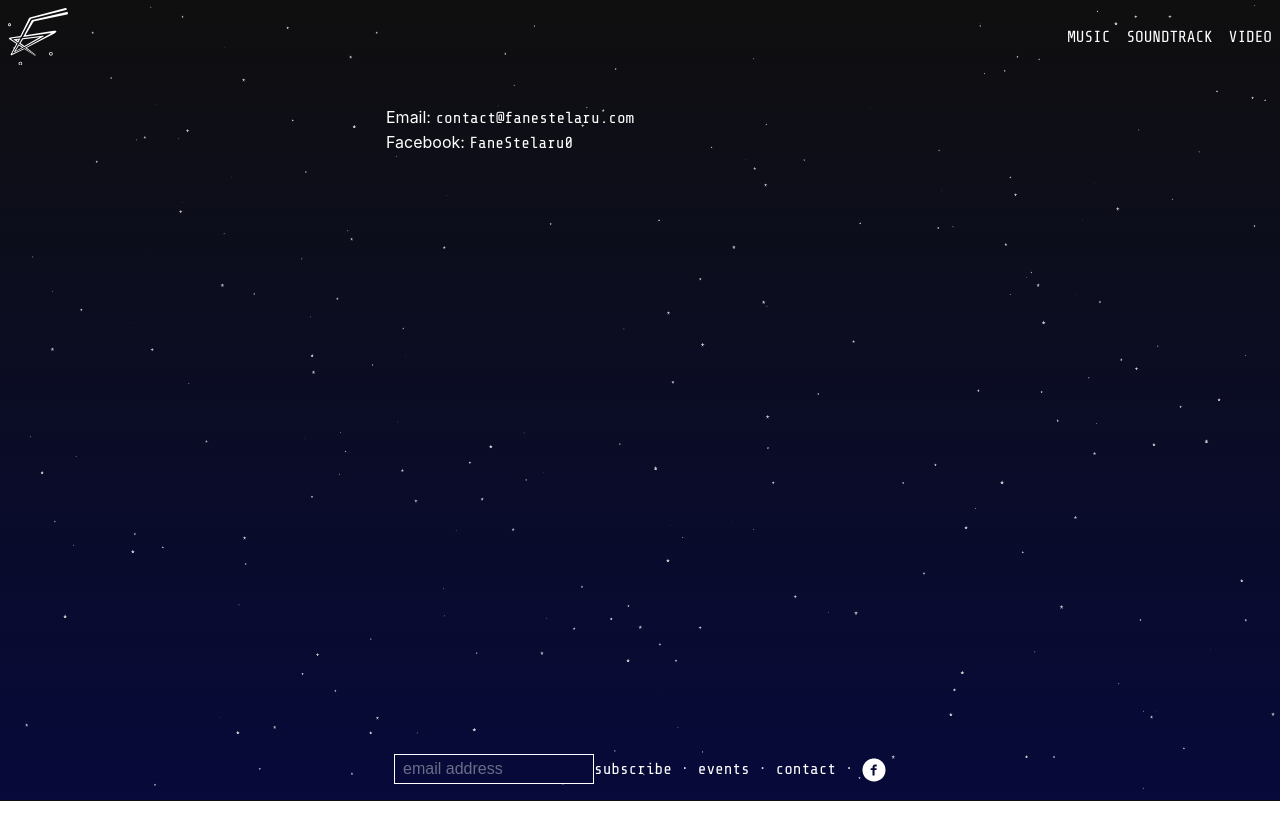
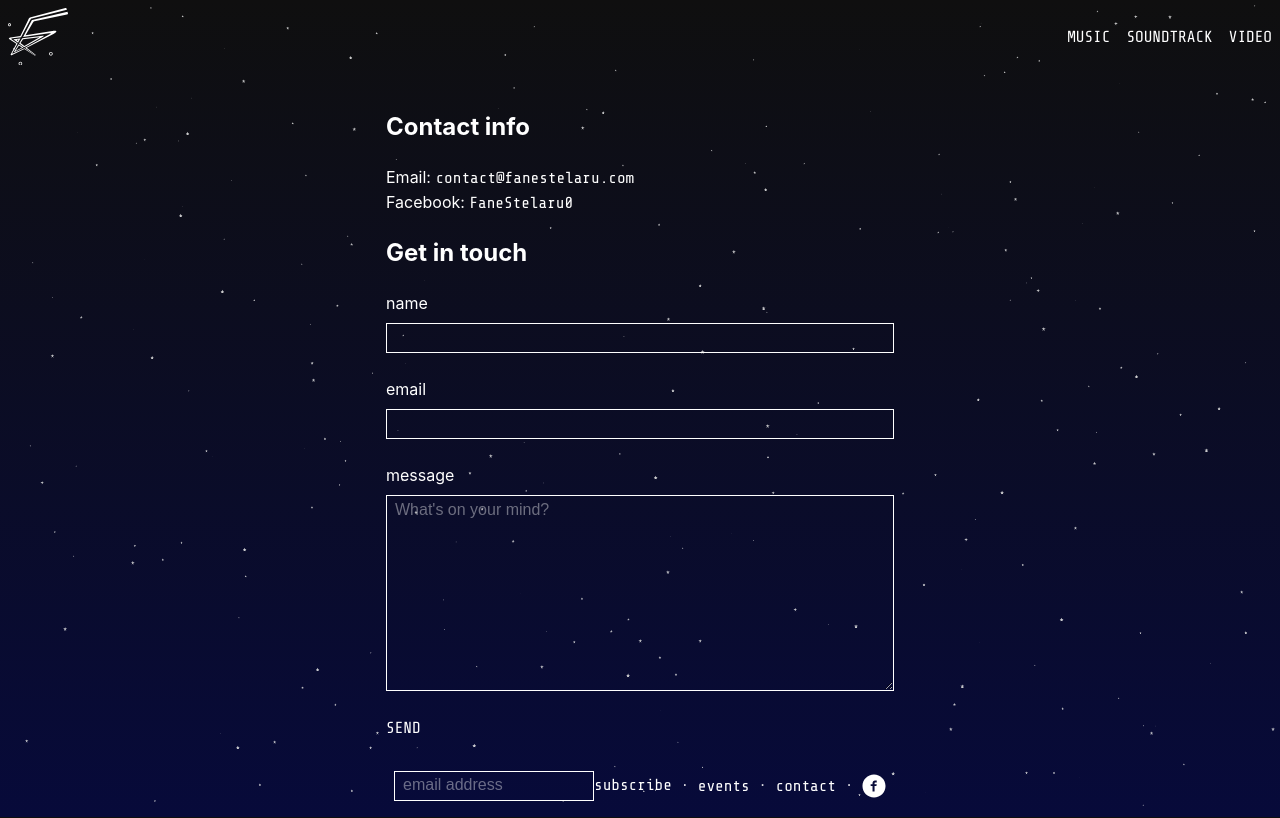
Before and after one commit to tehciolo/fanestelaru, a Vue app: page /contact in a window 1280 px wide. Built offline with nearby package versions, Linux system fonts and the light colour scheme.

Commit message:
descriptions and contact form

```diff
--- a/src/components/contact.vue
+++ b/src/components/contact.vue
@@ -1,9 +1,34 @@
 <template>
   <div data-route="contact">
+    <h2>Contact info</h2>
+
     <p>
       Email: <a class="webfont" href="mailto:contact@fanestelaru.com">contact@fanestelaru.com</a>
       <br>Facebook: <a class="webfont" href="https://www.facebook.com/FaneStelaru0/" target="_blank">FaneStelaru0</a>
     </p>
+
+    <h2>Get in touch</h2>
+
+    <form action="https://formspree.io/contact@fanestelaru.com" method="POST">
+        <input type="hidden" name="_subject" value="FaneStelaru.com Contact Form: New message" />
+
+        <label for="fs-name">name</label>
+        <input id="fs-name" type="text" name="name">
+
+        <br>
+
+        <label for="fs-email">email</label>
+        <input id="fs-email" type="email" name="_replyto">
+
+        <br>
+
+        <label for="fs-message">message</label>
+        <textarea name="message" cols="30" rows="10" placeholder="What's on your mind?"></textarea>
+
+        <br>
+
+        <button type="submit" class="contact-me webfont">SEND</button>
+    </form>
   </div>
 </template>
 
@@ -13,6 +38,51 @@ export default {
 }
 </script>
 
-<style>
+<style scoped>
+label,
+input,
+textarea {
+  display: block;
+}
 
+label {
+  margin-bottom: 8px;
+}
+
+input,
+textarea {
+  background-color: transparent;
+  border: 1px solid white;
+  width: 200px;
+  padding: 0.3em 0.5em;
+  color: white;
+  width: 100%;
+}
+
+input:focus,
+textarea:focus {
+  outline-offset: 0;
+  outline: 3px solid var(--color-dark-fern);
+}
+
+::-webkit-input-placeholder { /* Chrome/Opera/Safari */
+  color: rgba(255, 255, 255, .4);
+}
+::-moz-placeholder { /* Firefox 19+ */
+  color: rgba(255, 255, 255, .4);
+}
+:-ms-input-placeholder { /* IE 10+ */
+  color: rgba(255, 255, 255, .4);
+}
+:-moz-placeholder { /* Firefox 18- */
+  color: rgba(255, 255, 255, .4);
+}
+
+.contact-me {
+  border: none;
+  padding: 0;
+  background-color: transparent;
+  color: white;
+  cursor: pointer;
+}
 </style>
--- a/src/components/fs-music.vue
+++ b/src/components/fs-music.vue
@@ -1,6 +1,9 @@
 <template>
   <div data-component="fs-music">
-    <h4 v-text="media.date.year" class="album-date"></h4>
+    <h4  class="album-date">
+      <span v-text="media.date.year"></span>,
+      <span v-text="media.date.month"></span>
+    </h4>
     <h3 v-text="media.name" class="album-title"></h3>
     <div class="album-object">
       <div class="album-object__media">
--- a/src/main.js
+++ b/src/main.js
@@ -11,6 +11,23 @@ new Vue({
   el: '#app',
   data: {
     library: [
+      {
+        id: '-1',
+        name: 'SamuraiJack vs Shinobi (Sound remake)',
+        description: 'Soundtrack demo',
+        date: {
+          year: 2017,
+          month: 'September'
+        },
+        sections: ['soundtrack'],
+        sources: [
+          {
+            source: 'youtube',
+            id: 'DOOX76ebtZk',
+            type: 'video'
+          }
+        ]
+      },
       {
         id: '0',
         name: 'Nu te recunosc',
@@ -30,11 +47,46 @@ new Vue({
       },
       {
         id: '1',
-        name: 'MegaMirage',
-        description: 'Imagine/Montaj - Octavian Catana<br>Regie - Irina Slate<br>Muzica/Text - Fane Stelaru',
+        name: 'Lost cats',
+        description: 'Music demo for a game about a cat looking for its way home.',
         date: {
           year: 2017,
           month: 'July'
+        },
+        sections: ['soundtrack'],
+        sources: [
+          {
+            source: 'youtube',
+            id: 'kJlvl2kNk9s',
+            type: 'video'
+          }
+        ]
+      },
+      {
+        id: '2',
+        name: 'Lost and found (Beats)',
+        description: 'Instrumental: FaneStelaru<br>Mix/Master: FaneStelaru',
+        date: {
+          year: 2017,
+          month: 'April'
+        },
+        sections: ['music'],
+        sources: [
+          {
+            source: 'bandcamp',
+            id: '889554299',
+            cover: 'lost-and-found-beats',
+            slug: 'lost-and-found-beats'
+          }
+        ]
+      },
+      {
+        id: '3',
+        name: 'MegaMirage',
+        description: 'Muzica/Text: FaneStelaru<br>Imagine/Montaj: Octavian Catana<br>Regie: Irina Slate',
+        date: {
+          year: 2017,
+          month: 'March'
         },
         sections: ['music', 'video'],
         sources: [
@@ -52,47 +104,12 @@ new Vue({
         ]
       },
       {
-        id: '2',
-        name: 'Lost cats',
-        description: 'Music demo for a game about a cat looking for its way home.',
-        date: {
-          year: 2017,
-          month: 'July'
-        },
-        sections: ['soundtrack'],
-        sources: [
-          {
-            source: 'youtube',
-            id: 'kJlvl2kNk9s',
-            type: 'video'
-          }
-        ]
-      },
-      {
-        id: '3',
-        name: 'Lost and found (Beats)',
-        description: 'Lots of beats get lost in the process.',
-        date: {
-          year: 2017,
-          month: 'April'
-        },
-        sections: ['music'],
-        sources: [
-          {
-            source: 'bandcamp',
-            id: '889554299',
-            cover: 'lost-and-found-beats',
-            slug: 'lost-and-found-beats'
-          }
-        ]
-      },
-      {
         id: '4',
         name: 'Raul alb (Instrumentals)',
-        description: '',
+        description: 'Instrumental: FaneStelaru<br>Mix/Master: FaneStelaru',
         date: {
           year: 2016,
-          month: 'December'
+          month: 'November'
         },
         sections: ['music'],
         sources: [
@@ -107,7 +124,7 @@ new Vue({
       {
         id: '5',
         name: 'Raul alb',
-        description: 'Dreams of a deep winter night',
+        description: 'Text/Voce: FaneStelaru<br>Instrumental: FaneStelaru<br>Mix/Master: FaneStelaru',
         date: {
           year: 2016,
           month: 'March'
@@ -137,7 +154,7 @@ new Vue({
       {
         id: '6',
         name: '19C0sm0s',
-        description: 'Voce/Text - Fane Stelaru<br>Instrumentale - Fane Stelaru<br>Mix/Master - Fane Stelaru',
+        description: 'Text/Voce: FaneStelaru<br>Instrumental: FaneStelaru',
         date: {
           year: 2015,
           month: 'June'
@@ -167,7 +184,7 @@ new Vue({
       {
         id: '7',
         name: 'Nu toate noptile se pierd',
-        description: 'Instrumental/Mix/Master: Citizen X<br>Voce/Text : Fane Stelaru<br>Coperta: Octavian Catana',
+        description: 'Text/Voce: FaneStelaru<br>Instrumentale: Citizen X',
         date: {
           year: 2015,
           month: 'April'
@@ -191,10 +208,10 @@ new Vue({
       {
         id: '8',
         name: 'Planeta MaiMultelor',
-        description: 'Voce/Versuri - Fane Stelaru<br>Intrumental - Fane Stelaru & Eugen Iustin<br>Mix/Master - Eugen Iustin',
+        description: 'Text/Voce: FaneStelaru<br>Instrumentale: FaneStelaru, EugenIustin',
         date: {
           year: 2014,
-          month: 'June'
+          month: 'March'
         },
         sections: ['music'],
         sources: [
```
